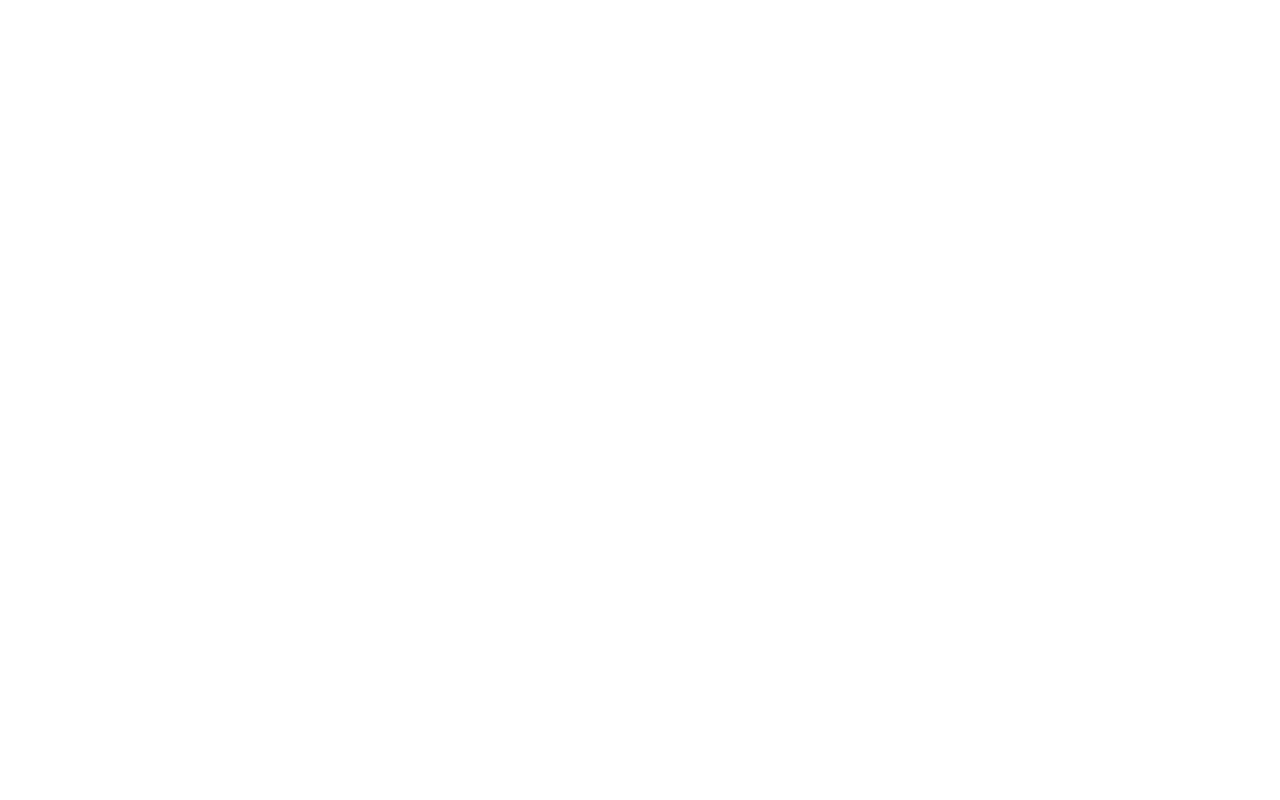
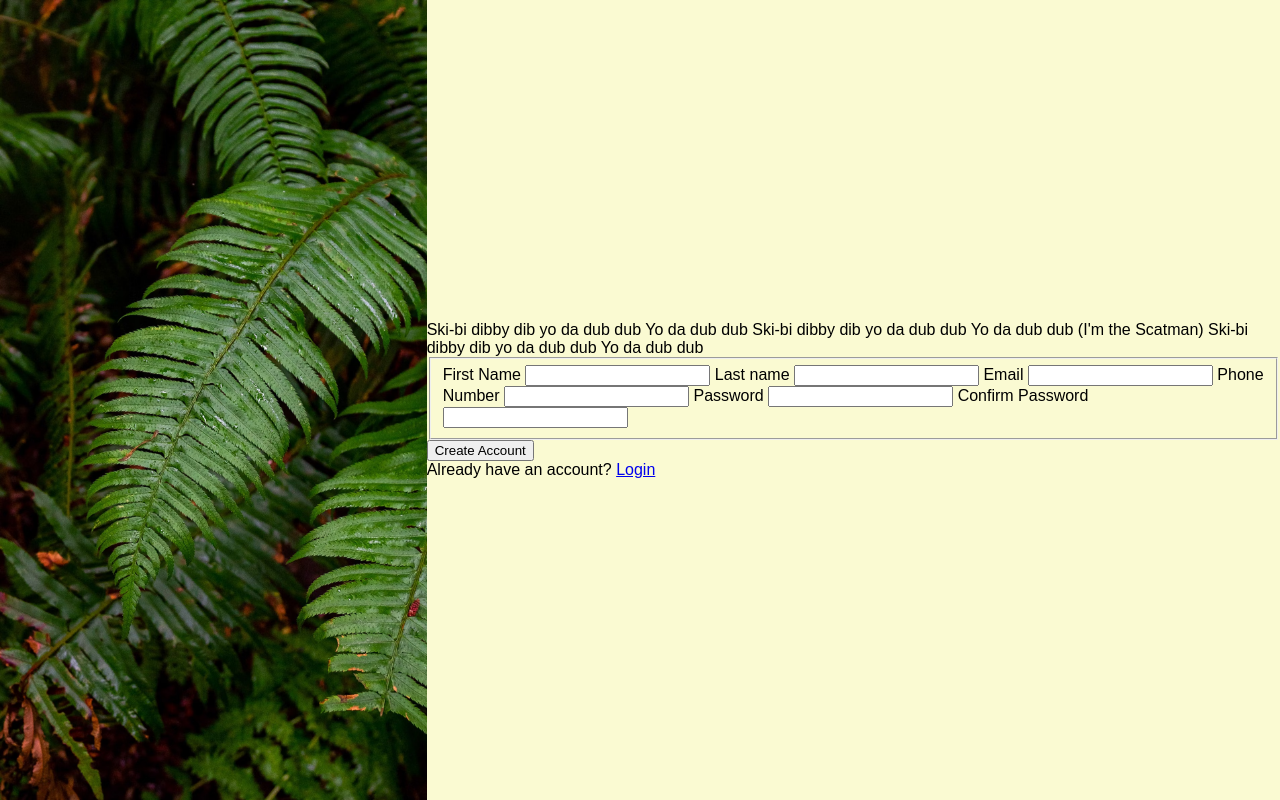
Before and after one commit to Corythchambers/odin-practice, a plain HTML site: page form-project/index.html in a window 1280 px wide. Drawn offline with Linux system fonts and the light colour scheme.

Commit message:
Added image, styling, and form

```diff
--- a/form-project/index.html
+++ b/form-project/index.html
@@ -7,6 +7,49 @@
     <link rel="stylesheet" href="styles.css">
 </head>
 <body>
+    <div class="container">
+        <div id="left-side">
+            <img src="plant.avif" alt="Plant image">
+            overlay text
+        </div>
+        <div id="right-side">
+            <div>Ski-bi dibby dib yo da dub dub
+                Yo da dub dub
+                Ski-bi dibby dib yo da dub dub
+                Yo da dub dub
+                (I'm the Scatman)
+                Ski-bi dibby dib yo da dub dub
+                Yo da dub dub
+            </div>
+            <div>
+                <form>
+                    <fieldset>
+                        <label for="first_name">First Name</label>
+                        <input type="text" id="first_name" name="first_name">
 
+                        <label for="last_name">Last name</label>
+                        <input type="text" id="last_name" name="last_name">
+
+                        <label for="email">Email</label>
+                        <input type="email" id="email" name="email">
+
+                        <label for="phone_number">Phone Number</label>
+                        <input type="text" name="phone_number" id="phone_number">
+
+                        <label for="password">Password</label>
+                        <input type="password" name="password" id="password">
+
+                        <label for="confirm_password">Confirm Password</label>
+                        <input type="password" name="confirm_password" id="confirm_password">
+                    </fieldset>
+                    <div>
+                        <button>Create Account</button>
+                        <div>Already have an account? <a href="/login">Login</a></div>
+                    </div>
+                </form>
+            </div>
+
+        </div>
+    </div>
 </body>
 </html>
--- a/form-project/styles.css
+++ b/form-project/styles.css
@@ -0,0 +1,39 @@
+body, html {
+    height: 100%;
+    margin: 0;
+    font-family: Arial, Helvetica, sans-serif;
+}
+
+.container {
+    display: flex;
+    height: 100vh;
+}
+
+#left-side {
+    flex: 1;
+    background-color: aliceblue;
+    display: flex;
+    align-items: center;
+    justify-content: center;
+    flex-direction: column;
+}
+
+#right-side {
+    flex: 2;
+    background-color: lightgoldenrodyellow;
+    display: flex;
+    align-items: center;
+    justify-content: center;
+    flex-direction: column;
+    position: relative;
+    overflow: hidden;
+}
+
+#left-side img {
+    position: absolute;
+    top: 0;
+    left: 0;
+    max-width: 100%;
+    max-height: 100%;
+    object-fit: cover;
+}
```
Also changed, not shown: form-project/plant.avif (added).
